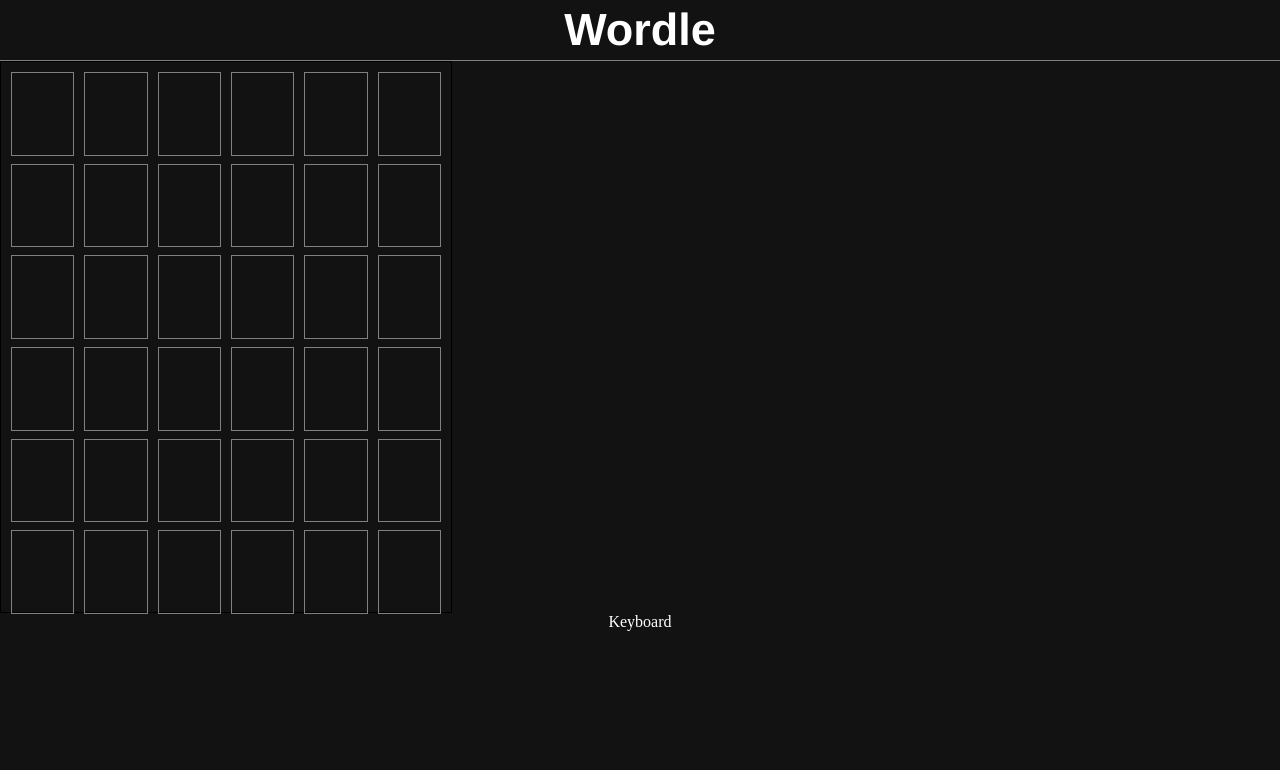
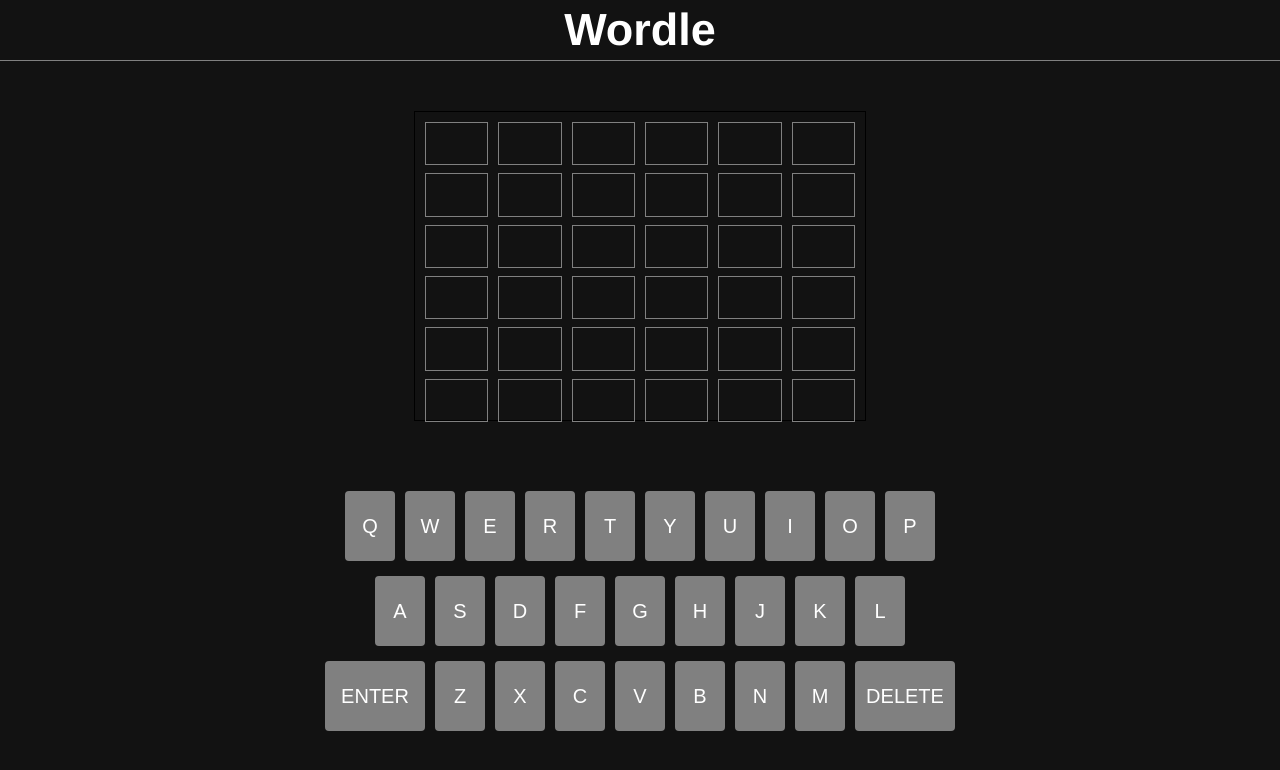
Before and after one commit to techbola/wordle-react, a React (Create React App) app: page / in a window 1280 px wide. Shown: the top 770 px of the page. Built offline with nearby package versions, Linux system fonts and the light colour scheme.

Commit message:
keyboard design, listen to keyboard click event

```diff
--- a/src/App.js
+++ b/src/App.js
@@ -15,8 +15,10 @@ function App() {
         <h1>Wordle</h1>
       </nav>
       <AppContext.Provider value={{ board, setBoard }}>
-        <Board />
-        <Keyboard />
+        <div className="game">
+          <Board />
+          <Keyboard />
+        </div>
       </AppContext.Provider>
     </div>
   );
--- /dev/null
+++ b/src/components/Key.js
@@ -0,0 +1,20 @@
+import React, { useContext } from "react";
+import { AppContext } from "../App";
+
+function Key({ keyVal, bigKey }) {
+  const { board, setBoard } = useContext(AppContext);
+
+  const selectLetter = () => {
+    const newBoard = [...board];
+    newBoard[0][0] = keyVal;
+    setBoard(newBoard);
+  };
+
+  return (
+    <div className="key" id={bigKey && "big"} onClick={selectLetter}>
+      {keyVal}
+    </div>
+  );
+}
+
+export default Key;
--- a/src/components/Keyboard.js
+++ b/src/components/Keyboard.js
@@ -1,7 +1,32 @@
 import React from "react";
+import Key from "./Key";
 
 function Keyboard() {
-  return <div>Keyboard</div>;
+  const keys1 = ["Q", "W", "E", "R", "T", "Y", "U", "I", "O", "P"];
+  const keys2 = ["A", "S", "D", "F", "G", "H", "J", "K", "L"];
+  const keys3 = ["Z", "X", "C", "V", "B", "N", "M"];
+
+  return (
+    <div className="keyboard">
+      <div className="line1">
+        {keys1.map((key) => {
+          return <Key keyVal={key} />;
+        })}
+      </div>
+      <div className="line2">
+        {keys2.map((key) => {
+          return <Key keyVal={key} />;
+        })}
+      </div>
+      <div className="line3">
+        <Key keyVal={"ENTER"} bigKey />
+        {keys3.map((key) => {
+          return <Key keyVal={key} />;
+        })}
+        <Key keyVal={"DELETE"} bigKey />
+      </div>
+    </div>
+  );
 }
 
 export default Keyboard;
```
